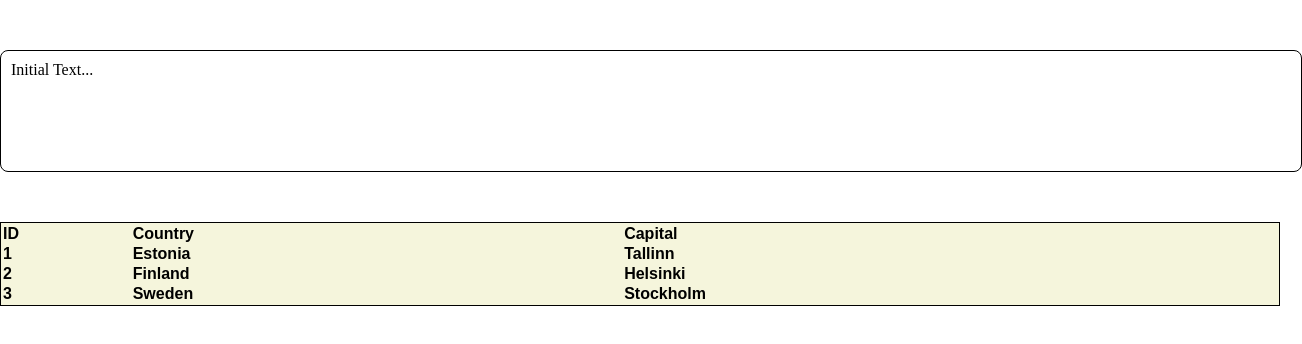
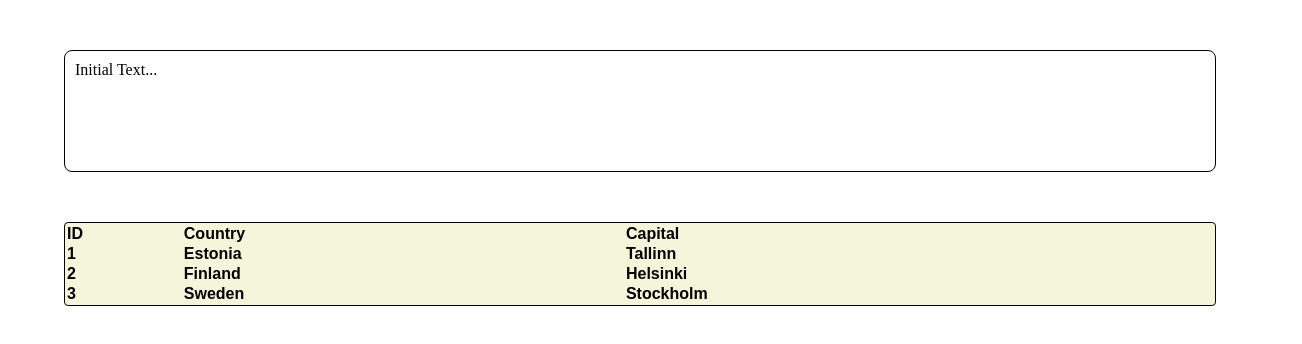
Before and after one commit to gigg88/events_beetroot_js, a plain HTML site: page index.html in a window 1280 px wide. Shown: the whole page, 1302 px wide, since content can reach past the window. Drawn offline with Linux system fonts and the light colour scheme.

Commit message:
sorting not working

```diff
--- a/dist/table.dev.js
+++ b/dist/table.dev.js
@@ -15,6 +15,17 @@ var countries = [{
   country: "Sweden",
   capital: "Stockholm"
 }];
+
+function sortByPropertyDescending(array, property) {
+  return array.sort(function (a, b) {
+    var valueA = a[property] ? 1 : 0;
+    var valueB = b[property] ? 1 : 0;
+    return valueA - valueB; // Descending order
+  });
+}
+
+var sortedCountries = sortByPropertyDescending(countries, "id");
+console.log(sortedCountries);
 
 function createTable() {
   var tableBody = document.querySelector('tbody');
--- a/index.html
+++ b/index.html
@@ -12,10 +12,13 @@
 
 <body>
 
+    <div class="container">
     <div class="textarea" id="display_text">Initial Text...</div>
 
     <textarea id="editText" name="story" rows="1" cols="33">Initial Text</textarea>
+</div>
 
+    <div class="container">
     <table class="table">
         <thead>
             <tr>
@@ -27,6 +30,7 @@
         <tbody>
         </tbody>
     </table>
+</div>
 
     <script src="main.js"></script>
     <script src="table.js"></script>
--- a/main.scss
+++ b/main.scss
@@ -2,6 +2,11 @@
     margin: 0;
     padding: 0;
 
+}
+
+.container {
+    width: 90%;
+    margin:0 auto;
 }
 
 .textarea {
@@ -9,7 +14,7 @@
     border-radius: 8px;
     padding: 10px;
     margin-top: 50px;
-    width: 100%;
+    max-width: 100%;
     height: 100px;
 
     &.hidden {
@@ -31,6 +36,7 @@
     font-family: Arial, Helvetica, sans-serif;
     background-color: beige;
     border: 1px solid black;
+    border-radius: 4px;
     width: 100%;
     height: auto;
 }
--- a/table.js
+++ b/table.js
@@ -10,7 +10,22 @@ const countries = [
   ];
 
 
+  function sortByPropertyDescending(array, property) {
+    return array.sort((a, b) => {
+      const valueA = a[property] ? 1 : 0;
+      const valueB = b[property] ? 1 : 0;
+      return valueA - valueB; // Descending order
+    });
+  }
+
+  const sortedCountries = sortByPropertyDescending(countries, "id");
+  console.log(sortedCountries);
+
+
   function createTable() {
+
+
+
     const tableBody = document.querySelector('tbody');
     countries.forEach(country => {
       const row = document.createElement('tr');
@@ -27,6 +42,8 @@ const countries = [
       row.appendChild(capitalCell);
 
       tableBody.appendChild(row);
+
+
     });
   }
 
```
Also changed, not shown: main.css.
